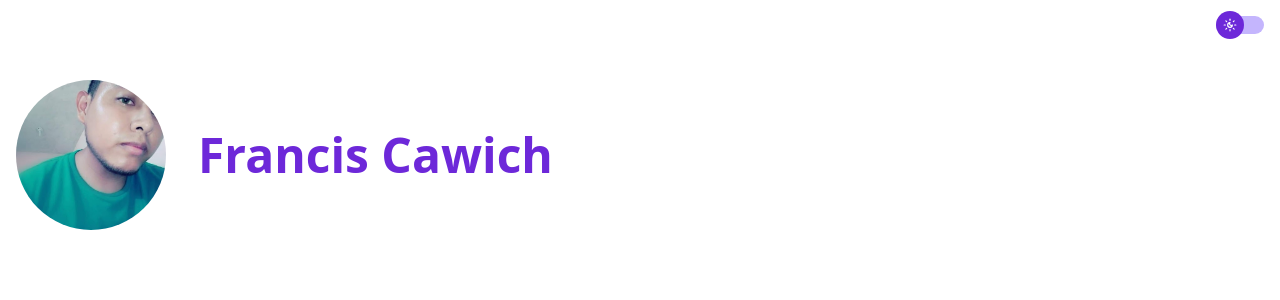
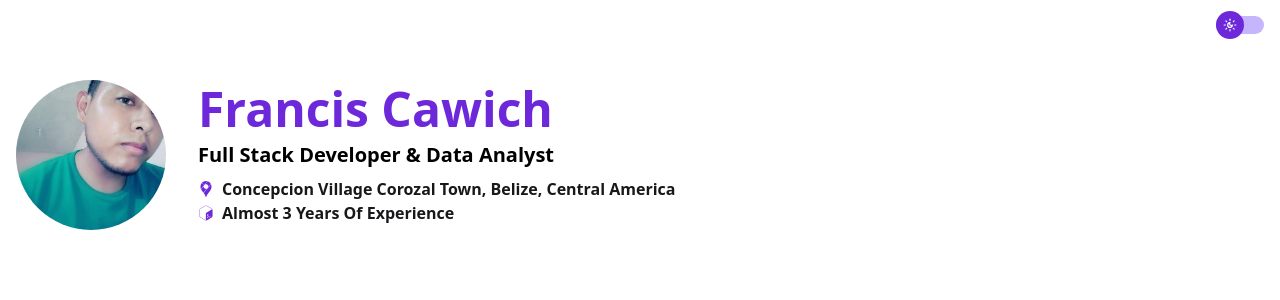
Before and after one commit to FranceCawich/Portfolio-, a Next.js app: page / in a window 1280 px wide. Shown: the top 300 px of the page. Built offline with nearby package versions, Linux system fonts and the light colour scheme.

Commit message:
adding headers info componets

```diff
--- a/components/Header.js
+++ b/components/Header.js
@@ -1,6 +1,10 @@
 "use client ";
 import Image from "next/image";
 import data from "../data/header";
+import { SiGooglemaps } from "react-icons/si";
+import HeaderInfo from "./HeaderInfo";
+
+import { VscTerminalBash } from "react-icons/vsc";
 const Header = () => {
   const { image, name, jobTitle, address, experience, education } = data;
   return (
@@ -14,8 +18,35 @@ const Header = () => {
         />
       </div>
       <div>
+        <h1 className="text-5xl font-black  capitalize text-violet-700 dark:text-white ">
+          {name}
+        </h1>
+        <h3 className="mt-2 text-xl font-bold capitalize dark:text-zinc-400">
+          {" "}
+          {jobTitle}
+        </h3>
 
-        <h1 className="text-5xl font-black  capitalize text-violet-700 ">{name}</h1>
+        <div className="felx items-center gap-x-4 mt-2">
+          <HeaderInfo
+            Icon={
+              <SiGooglemaps
+                className=" text-violet-700 dark:text-zinc-400"
+                size={16}
+              />
+            }
+            title={address}
+          />
+
+          <HeaderInfo
+            Icon={
+              <VscTerminalBash
+                className=" text-violet-700 dark:text-zinc-400"
+                size={16}
+              />
+            }
+            title={experience}
+          />
+        </div>
       </div>
     </div>
   );
--- /dev/null
+++ b/components/HeaderInfo.js
@@ -0,0 +1,13 @@
+const HeaderInfo = ({Icon , title}) => {
+    return (
+        <div className="flex items-center space-x-2">
+       {Icon}
+
+        <span className="text-zinc-900  dark:text-zinc-400 capitalize text-base font-semibold">
+          {title}
+        </span>
+      </div>
+    );
+    }
+
+export default HeaderInfo;
--- a/data/header.js
+++ b/data/header.js
@@ -1,9 +1,9 @@
 const data = {
     image: "/images/me.jpg",
     name: "Francis Cawich",
-    jobTitle: "full stack javaScript & blockchain developer",
-    address: "malakand, pakistan",
-    experience: "Almost 7 years of experience",
-    education: "BS Software engineering",
+    jobTitle: "full stack Developer & Data Analyst",
+    address: "concepcion Village Corozal Town, Belize, Central America",
+    experience: "Almost 3 years of experience",
+    education: "Bachelors in Computer Systems Engineering and Mathematics",
   };
   export default data;
--- a/tailwind.config.js
+++ b/tailwind.config.js
@@ -1,5 +1,6 @@
 /** @type {import('tailwindcss').Config} */
 module.exports = {
+  darkMode: "class",
   content: [
     "./pages/**/*.{js,ts,jsx,tsx,mdx}",
     "./components/**/*.{js,ts,jsx,tsx,mdx}",
```
